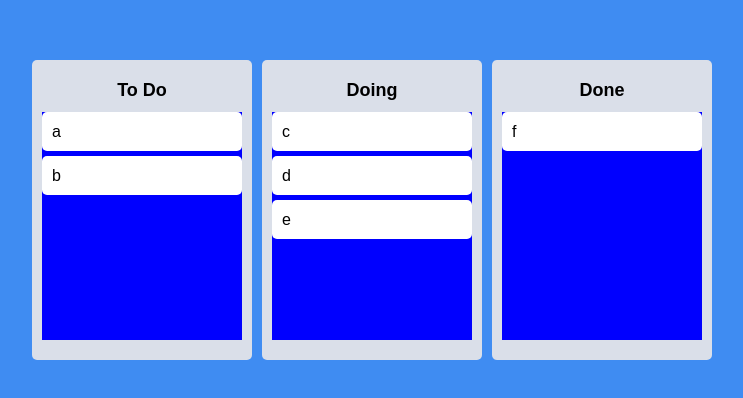
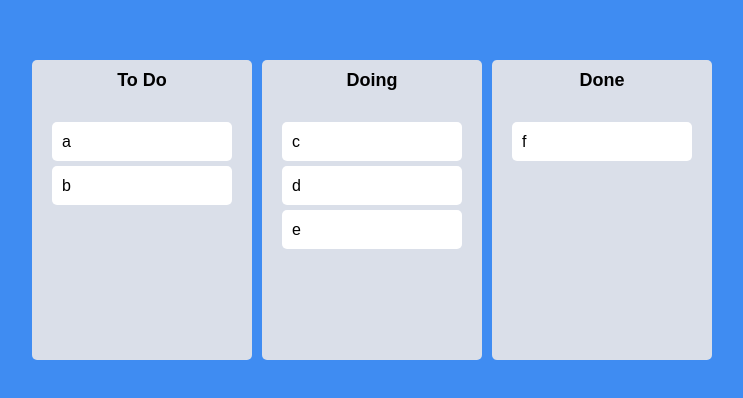
Before and after one commit to KimByul1225/react_beautiful_dnd, a React (Create React App) app: page / in a window 1280 px wide. Shown: the part 190-588 px from the top of the page, without its empty margins (268-1011 px from the left). Built offline with nearby package versions, Linux system fonts and the light colour scheme.

Commit message:
style 작업중

```diff
--- a/src/Components/Board.tsx
+++ b/src/Components/Board.tsx
@@ -4,7 +4,7 @@ import DraggableCard from './DraggableCard';
 import styled from 'styled-components';
 
 const Wrapper = styled.div`
-    padding: 20px 10px 20px 10px;
+    padding-top: 10px;
     background-color: ${(props) => props.theme.boardColor};
     border-radius: 5px;
     min-height: 300px;
@@ -25,7 +25,8 @@ interface IAreaProps{
 }
 
 const Area = styled.div<IAreaProps>`
-    background-color: ${props => props.isDraggingOver ? "pink" : props.isDraggingFromThisWith? "red" : "blue"};
+    padding: 20px;
+    background-color: ${props => props.isDraggingOver ? "#dfe6e9" : props.isDraggingFromThisWith? "#b2bec3" : "transparent"};
     flex-grow: 1;
     transition: background-color .3s ease-in-out;
 `
@@ -40,11 +41,11 @@ function Board({toDos, boardId}: IBoardProps) {
         <Wrapper>
             <Title>{boardId}</Title>
             <Droppable droppableId={boardId}>
-                {(provided, snapthot) => (
+                {(provided, snapshot) => (
                 <Area
                 //snapthot을 통해 드래해서 board로 들어오고 떠났는지 여부를 styled 컴포넌트로 넘긴다.
-                isDraggingOver={snapthot.isDraggingOver}
-                isDraggingFromThisWith={Boolean(snapthot.draggingFromThisWith)}
+                isDraggingOver={snapshot.isDraggingOver}
+                isDraggingFromThisWith={Boolean(snapshot.draggingFromThisWith)}
                 ref={provided.innerRef}
                 {...provided.droppableProps}>
                     {toDos.map((toDo, index) => (
--- a/src/Components/DraggableCard.tsx
+++ b/src/Components/DraggableCard.tsx
@@ -2,11 +2,12 @@ import React from 'react';
 import { Draggable } from "react-beautiful-dnd";
 import styled from 'styled-components';
 
-const Card = styled.div`
+const Card = styled.div<{ isDragging:boolean }>`
     border-radius: 5px;
     padding: 10px 10px;
-    background-color: ${(props) => props.theme.cardColor};
+    background-color: ${(props) => props.isDragging ? "#74b9ff" : props.theme.cardColor};
     margin-bottom: 5px;
+    box-shadow: ${(props) => props.isDragging ? "0px 2px 5px  rgba(0,0,0,0.5)" : "none"};
 `
 interface IDraggableCardPropx {
     toDo: string;
@@ -17,8 +18,14 @@ function DraggableCard({toDo, index}:IDraggableCardPropx) {
     console.log("toDo",toDo);
     return (
         <Draggable key={toDo} draggableId={toDo} index={index}>
-            {(provided) => <Card ref={provided.innerRef} {...provided.draggableProps} {...provided.dragHandleProps
-            } >{toDo}</Card>}
+            {(provided, snapshot) => (
+                <Card
+                    ref={provided.innerRef} {...provided.draggableProps} {...provided.dragHandleProps}
+                    isDragging={snapshot.isDragging}
+                >
+                    {toDo}
+                </Card>
+            )}
         </Draggable>
     );
 }
```
